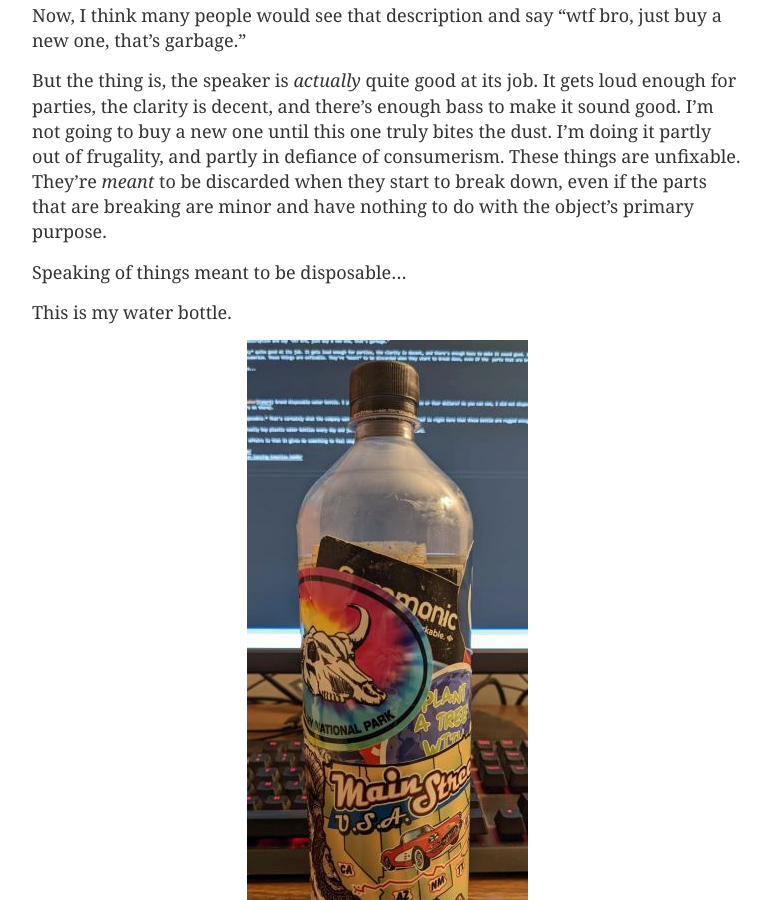
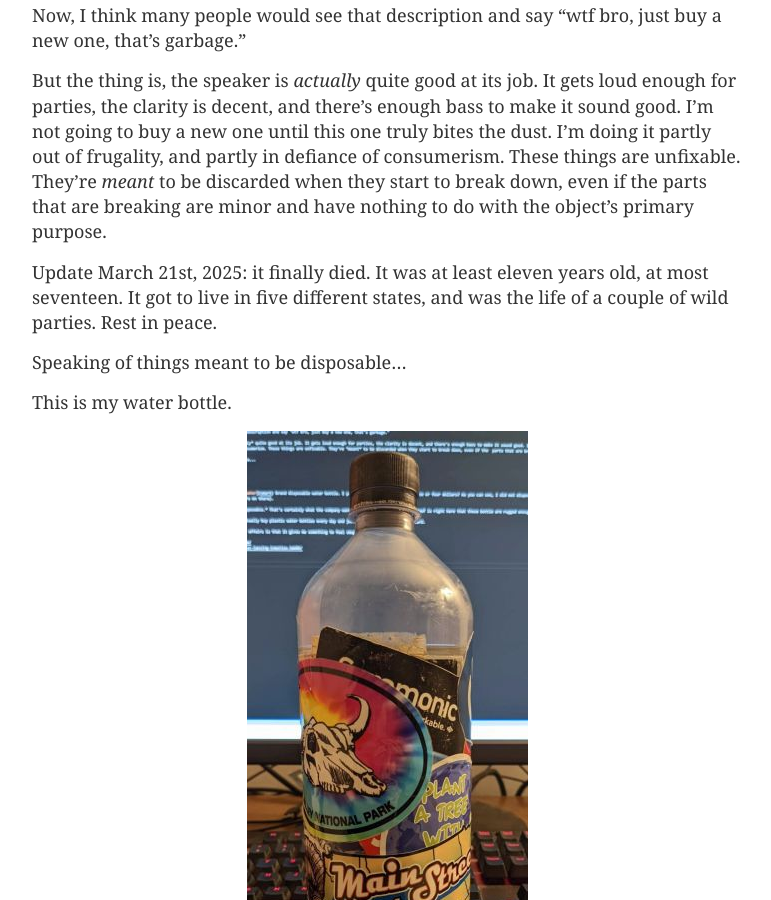
Before and after one commit to CrispinStichart/CrispinStichart.github.io, a Jekyll site: the page built from _posts/2022-03-09-on-reuse-and-waste.markdown, in a window 1280 px wide and 900 px high, scrolled down 1183 px. Shown: the whole window, without its empty margins (258-1029 px from the left). Built offline with Jekyll 4.4.1, drawn with Linux system fonts in a browser that asks for light colours.

Commit message:
Update 2022-03-09-on-reuse-and-waste.markdown

```diff
--- a/_posts/2022-03-09-on-reuse-and-waste.markdown
+++ b/_posts/2022-03-09-on-reuse-and-waste.markdown
@@ -15,6 +15,8 @@
 
 But the thing is, the speaker is *actually* quite good at its job. It gets loud enough for parties, the clarity is decent, and there's enough bass to make it sound good. I'm not going to buy a new one until this one truly bites the dust. I'm doing it partly out of frugality, and partly in defiance of consumerism. These things are unfixable. They're *meant* to be discarded when they start to break down, even if the  parts that are breaking are minor and have nothing to do with the object's primary purpose.
 
+Update March 21st, 2025: it finally died. It was at least eleven years old, at most seventeen. It got to live in five different states, and was the life of a couple of wild parties. Rest in peace.
+
 Speaking of things meant to be disposable...
 
 This is my water bottle.
```
